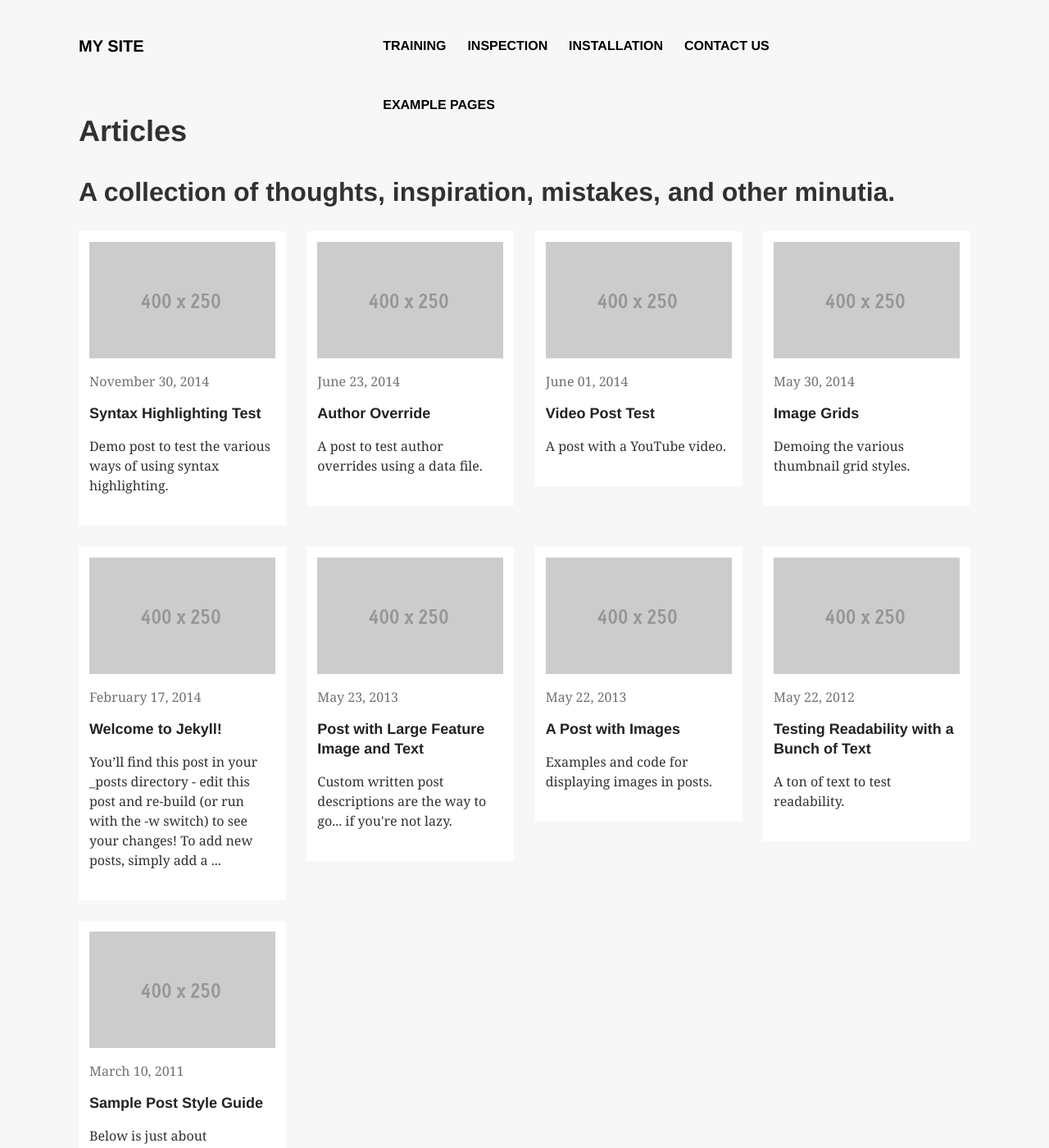
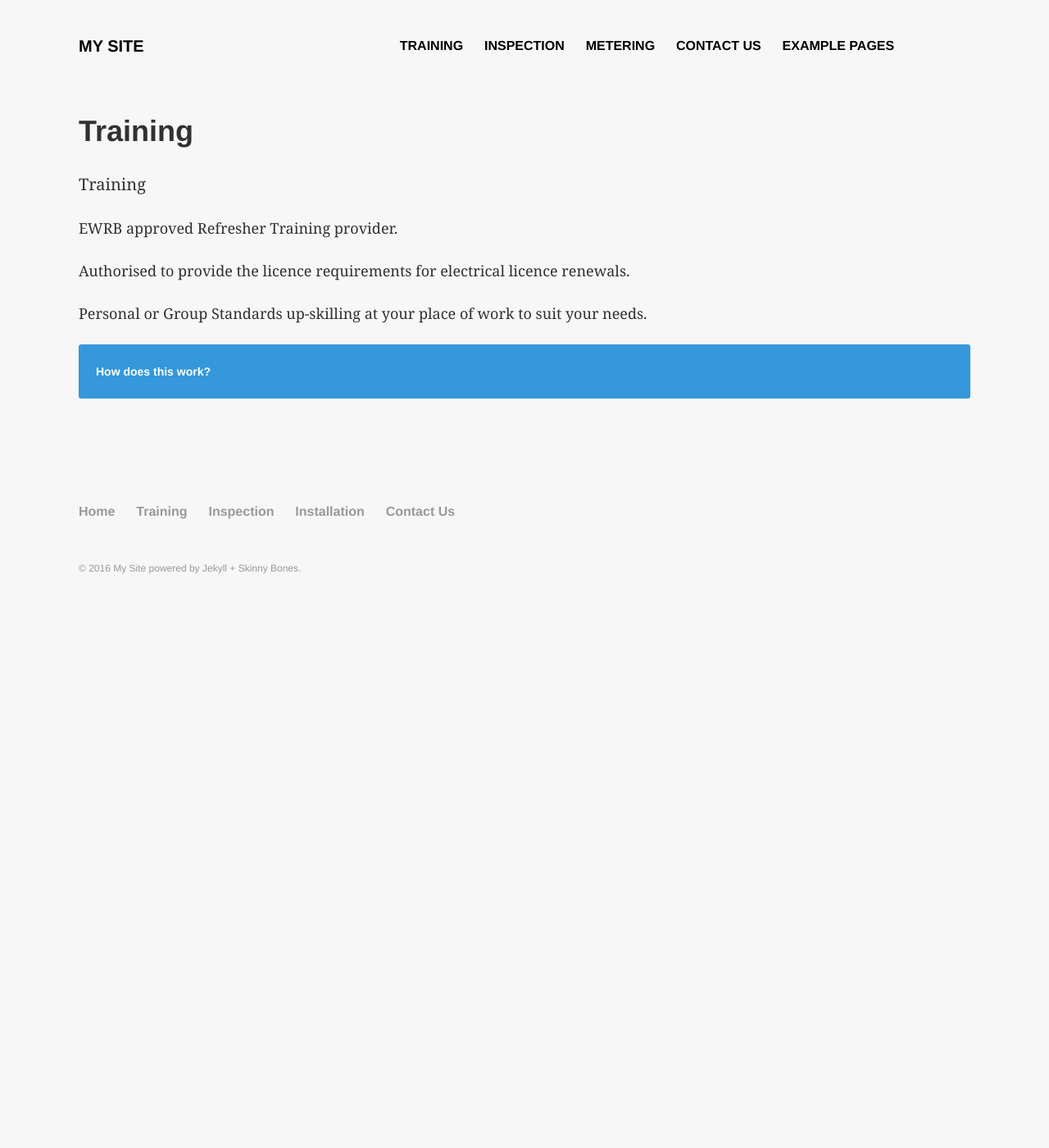
Before and after one commit to DarrenHobern/limerice, a Jekyll site: the page built from training/index.md, in a window 1280 px wide and 1400 px high. Shown: the whole window at 82% size. Built offline with Jekyll 4.4.1, drawn with Linux system fonts in a browser that asks for light colours; some of the changed text lies outside the part shown.

Commit message:
populate sections

```diff
--- a/_data/navigation.yml
+++ b/_data/navigation.yml
@@ -10,8 +10,8 @@
   excerpt: ""
   image: 400x250.gif
 
-- title: Installation
-  url: /installation/
+- title: Metering
+  url: /metering/
   excerpt: ""
   image: 400x250.gif
 
--- a/installation/index.md
+++ /dev/null
@@ -1,24 +0,0 @@
----
-layout: article
-title: "About"
-date: 2014-06-02T09:44:20-04:00
-modified: 2014-08-27T14:56:44-04:00
-excerpt: "This is the Skinny Bones about page."
-image:
-  feature:
-  teaser:
-  thumb:
-share: false
-ads: false
----
-<div class="tiles">
-{% for post in site.categories.media %}
-  {% include post-grid.html %}
-{% endfor %}
-</div><!-- /.tiles -->
-
-<br/>
-
-This is a work in progress.
-
-Just a little something I'm using to jump start a site refresh. I like to think of it as a starter for building your own Jekyll site. I purposely keep the styling minimal and bare to make it easier to add your own flare and markup.
--- a/training/index.md
+++ b/training/index.md
@@ -1,17 +1,22 @@
 ---
 layout: archive
-title: "Articles"
+title: "Training"
 date: 2014-05-30T11:39:03-04:00
 modified:
-excerpt: "A collection of thoughts, inspiration, mistakes, and other minutia."
+excerpt: ""
 tags: []
 image:
   feature:
   teaser:
 ---
 
-<div class="tiles">
-{% for post in site.categories.articles %}
-  {% include post-grid.html %}
-{% endfor %}
-</div><!-- /.tiles -->
+Training
+
+EWRB approved Refresher Training provider.
+
+Authorised to provide the licence requirements for electrical licence renewals.
+
+Personal or Group Standards up-skilling at your place of work to suit your needs.
+
+**How does this work?**
+{: .notice-info}
```
Also changed, not shown: _posts/inspection/2016-11-10-purchaseassessments.md (added, +10 -0 lines), _posts/inspection/2016-11-11-highriskinspections.md (added, +10 -0 lines), _posts/inspection/2016-11-12-mainswork.md (added, +18 -0 lines), _posts/inspection/2016-11-13-pvsolar.md (added, +10 -0 lines), _posts/media/2014-02-03-sample-media-page.md (deleted, +0 -23 lines), _posts/media/2014-05-10-another-sample-media-page.md (deleted, +0 -25 lines), metering/index.md (added, +18 -0 lines), _posts/inspection/2016-11-08-appliancetesting.md (renamed from _posts/inspection/2016-12-08-appliancetesting.md), _posts/inspection/2016-11-09-covfordisconnected.md (renamed from _posts/inspection/2016-12-09-covfordisconnected.md), _posts/inspection/2016-11-09-electronicwof.md (renamed from _posts/inspection/2016-12-09-electronicwof.md).
